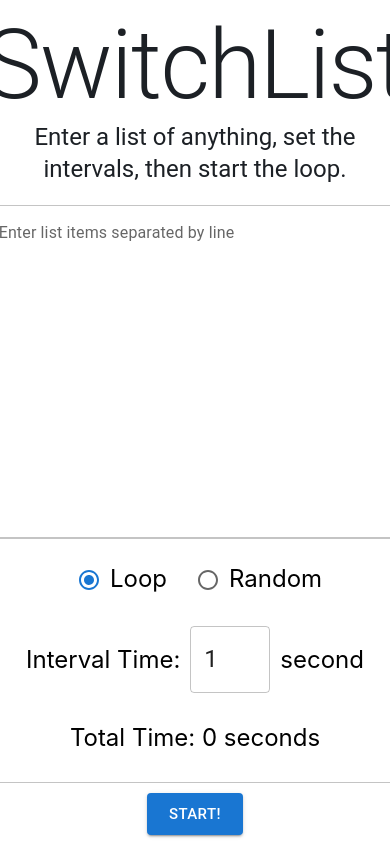
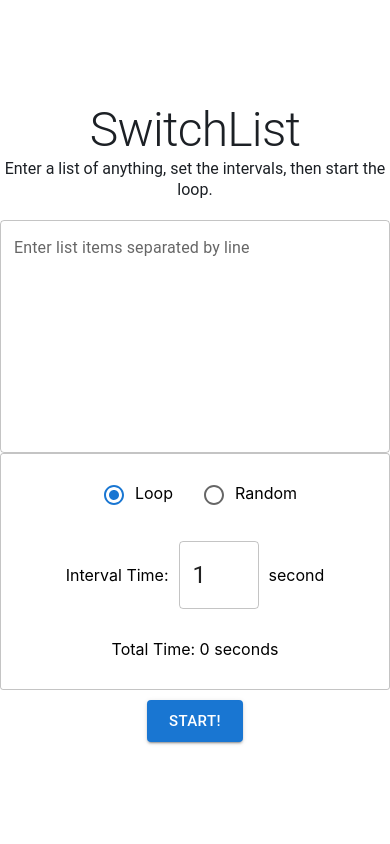
Before and after one commit to ElderlyC/Switchlist, a React (Create React App) app: page / in a window 390 px wide. Built offline with nearby package versions, Linux system fonts and the light colour scheme.

Commit message:
bug fixes

```diff
--- a/package.json
+++ b/package.json
@@ -1,6 +1,6 @@
 {
   "name": "switchlist",
-  "homepage": "https://ElderlyC.github.io/Switchlist",
+  "homepage": "https://elderlyc.github.io/Switchlist",
   "version": "0.1.0",
   "private": true,
   "dependencies": {
--- a/src/App.css
+++ b/src/App.css
@@ -36,3 +36,7 @@
     transform: rotate(360deg);
   }
 }
+
+iframe#webpack-dev-server-client-overlay {
+  display: none !important;
+}
--- a/src/App.tsx
+++ b/src/App.tsx
@@ -57,9 +57,24 @@ function App() {
     <div className="App">
       <header className="App-header">
         {!looping && (
-          <div>
-            <Typography variant="h1">SwitchList</Typography>
-            <Typography variant="h5" sx={{ marginBottom: "20px" }}>
+          <Box
+            sx={{
+              maxWidth: "100%",
+            }}
+          >
+            <Typography
+              variant="h1"
+              sx={{ "@media (max-width:600px)": { fontSize: "3rem" } }}
+            >
+              SwitchList
+            </Typography>
+            <Typography
+              variant="h5"
+              sx={{
+                marginBottom: "20px",
+                "@media (max-width:600px)": { fontSize: "1rem" },
+              }}
+            >
               Enter a list of anything, set the intervals, then start the loop.
             </Typography>
             <Box
@@ -67,6 +82,7 @@ function App() {
                 backgroundColor: "transparent",
                 color: "black",
                 fontSize: "1.5rem",
+                "@media (max-width:600px)": { fontSize: "1rem" },
               }}
             >
               <TextField
@@ -82,6 +98,10 @@ function App() {
                   sx: {
                     lineHeight: "30px",
                     textarea: { fontSize: "1.5rem" },
+                    "@media (max-width:600px)": {
+                      lineHeight: "20px",
+                      textarea: { fontSize: "1rem" },
+                    },
                   },
                 }}
               />
@@ -120,7 +140,7 @@ function App() {
                   <TextField
                     id="timeInterval"
                     type="number"
-                    defaultValue={intervalTime}
+                    defaultValue={intervalTime || 1}
                     variant="outlined"
                     onChange={handleIntervalChange}
                     sx={{ width: "80px", margin: "10px" }}
@@ -135,7 +155,7 @@ function App() {
                   {` second${intervalTime !== 1 ? "s" : ""}`}
                 </Box>
                 <Box sx={{ margin: "20px 0px 30px" }}>
-                  {`Total Time: ${totalTime} second${
+                  {`Total Time: ${totalTime || 0} second${
                     totalTime === 1 ? "" : "s"
                   }`}
                 </Box>
@@ -149,7 +169,7 @@ function App() {
             >
               Start!
             </Button>
-          </div>
+          </Box>
         )}
         <Box sx={{ fontSize: "3rem" }}>{currentItem}</Box>
       </header>
```
